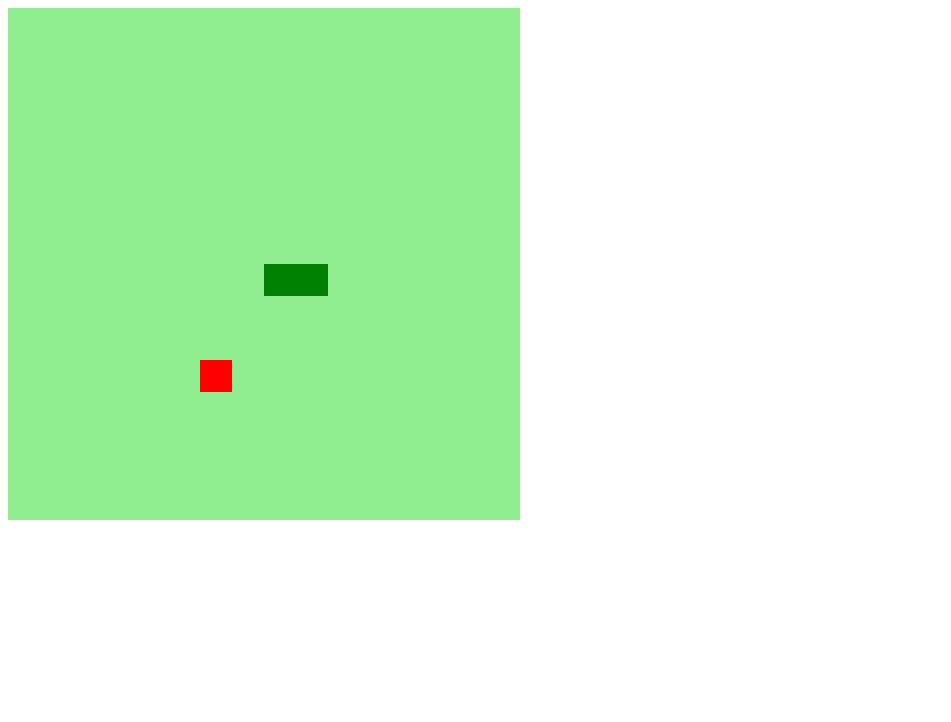
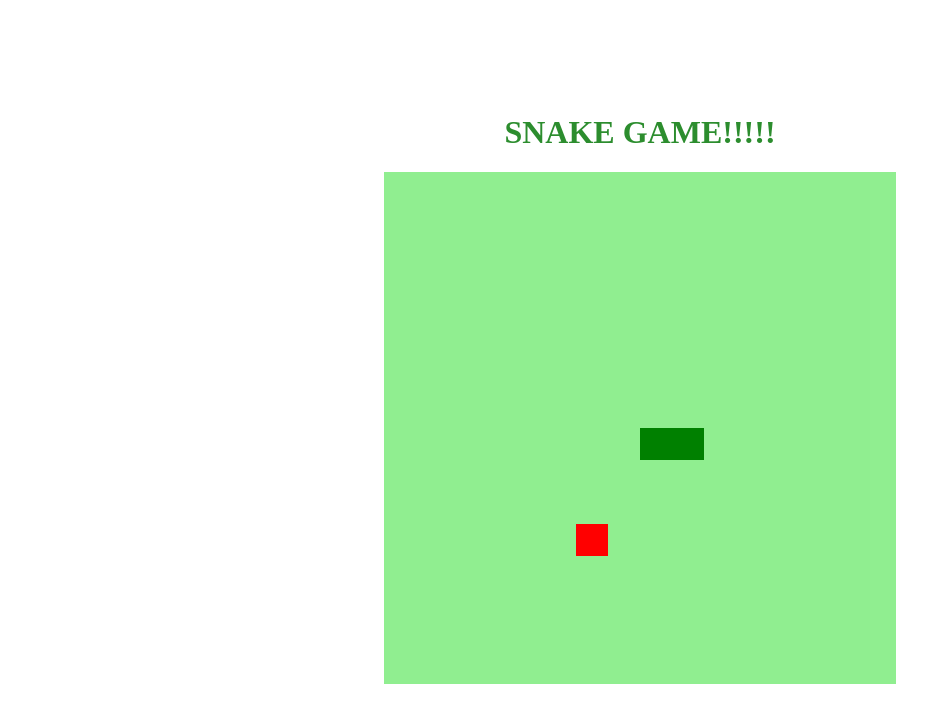
Before and after one commit to MacielDouglas/recriando_jogo_cobrinha_javascript, a plain HTML site: page index.html in a window 1280 px wide. Shown: the whole page, without its empty margins (0-951 px from the left). Drawn offline with Linux system fonts and the light colour scheme.

Commit message:
inserindo css para um melhor visual

```diff
--- a/index.html
+++ b/index.html
@@ -11,6 +11,7 @@
 </head>
 <!-O defer acima faz o javascript ser carregado e o canvas parte grafica do jogo>
 <body>
+    <h1>SNAKE GAME!!!!!</h1>
     <canvas id="snake" width="512" height="512"></canvas>
 
 </body>
--- a/style.css
+++ b/style.css
@@ -0,0 +1,10 @@
+body {
+    height: 95vh;
+    width: 95;
+    display: flex;
+    justify-content: center;
+    align-items: center;
+    flex-direction: column;
+    color: rgb(44, 141, 46)
+
+}
```
